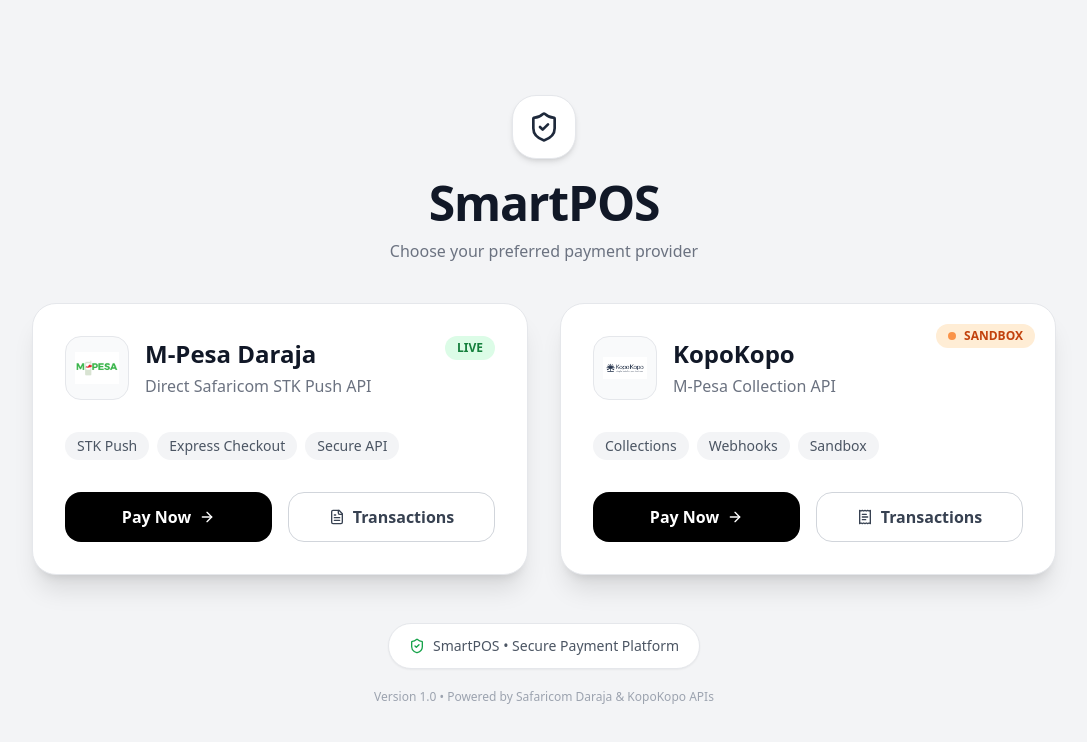
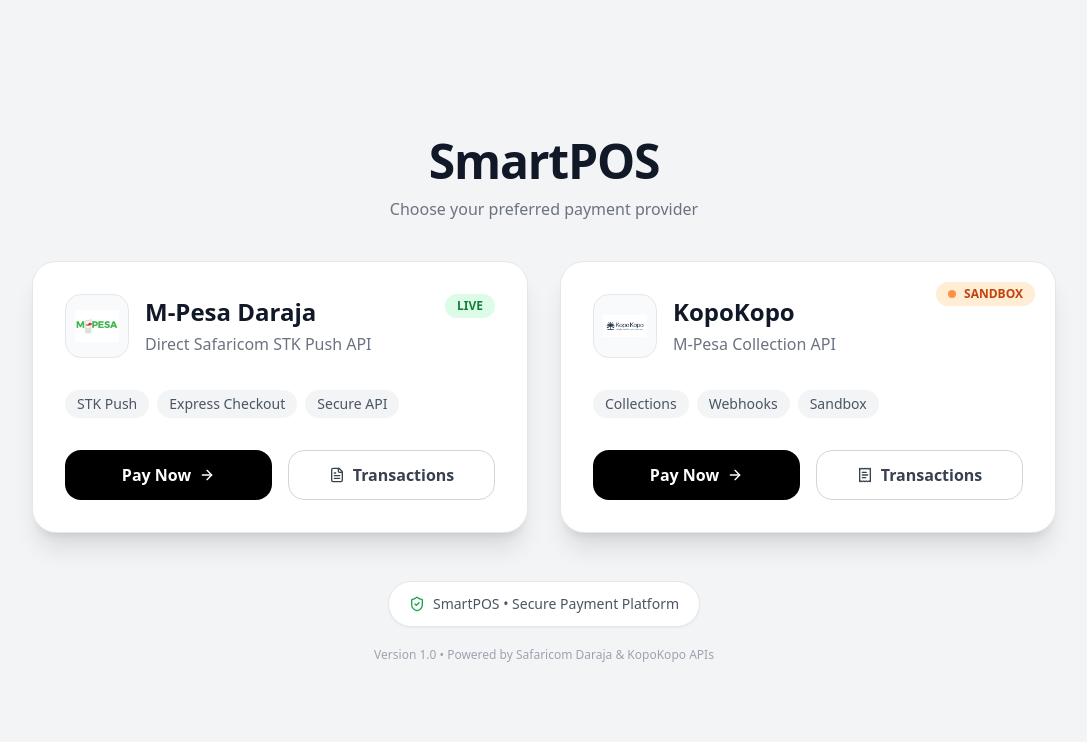
Before and after one commit to BKerio/kopokopo-payment, a React (Vite) app in the folder client/: page / in a window 1280 px wide. Shown: the top 742 px of the page, without its empty margins (96-1183 px from the left). Built offline with nearby package versions, Linux system fonts and the light colour scheme.

Commit message:
new changes

```diff
--- a/client/src/pages/homepage.tsx
+++ b/client/src/pages/homepage.tsx
@@ -19,9 +19,7 @@
 
         {/* Header */}
         <div className="text-center mb-10">
-          <div className="inline-flex items-center justify-center w-16 h-16 rounded-3xl bg-white shadow-md border border-gray-200 mb-5">
-            <ShieldCheck className="w-8 h-8 text-slate-800" />
-          </div>
+
 
           <h1 className="text-5xl font-black tracking-tight text-gray-900">
             SmartPOS
```
